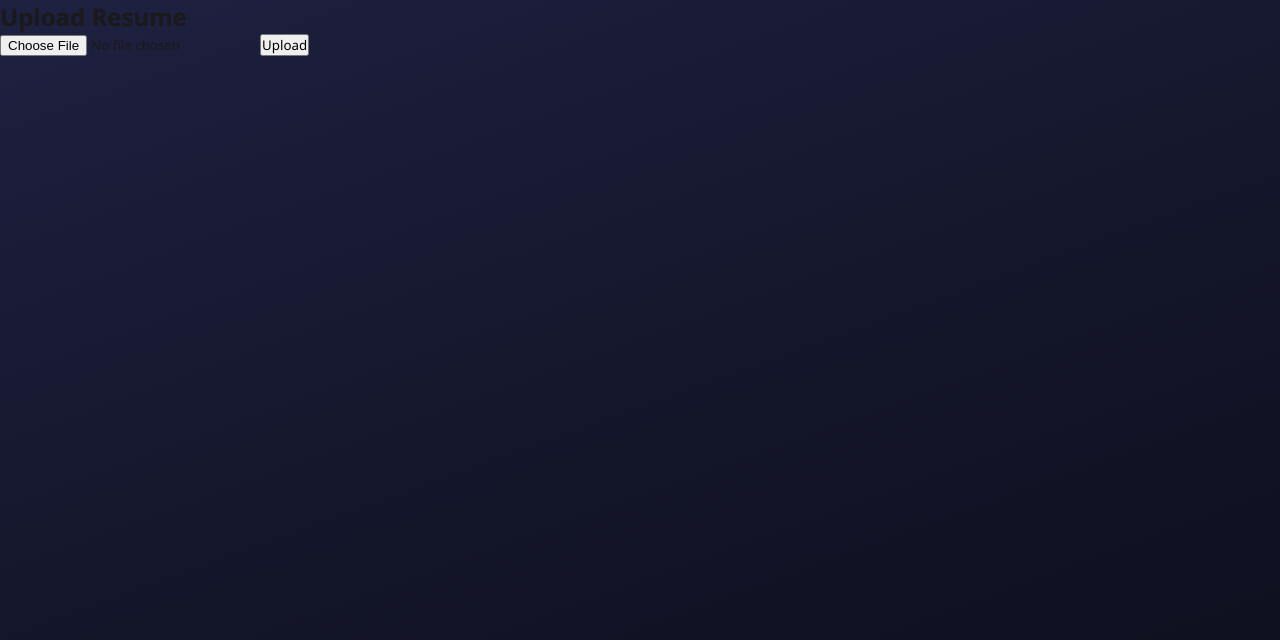
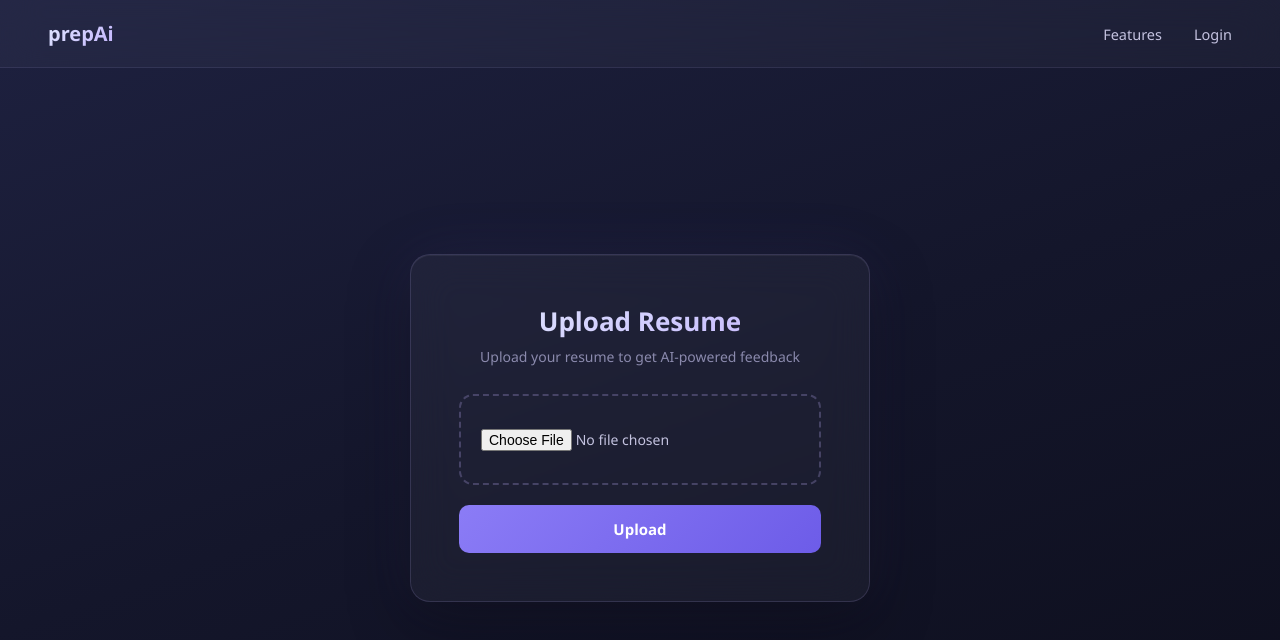
Before and after one commit to Aashnajain-design/prepai-frontend, a React (Vite) app: page /resume-upload in a window 1280 px wide. Shown: the top 640 px of the page. Built offline with nearby package versions, Linux system fonts and the light colour scheme.

Commit message:
Styled resume upload  page

```diff
--- /dev/null
+++ b/src/pages/Dashboard.css
@@ -0,0 +1,80 @@
+.dashboard-container {
+  min-height: calc(100vh - 80px);
+  padding: 48px;
+}
+
+.dashboard-header {
+  display: flex;
+  justify-content: space-between;
+  align-items: center;
+  margin-bottom: 40px;
+}
+
+.dashboard-header h1 {
+  background: linear-gradient(135deg, #e0e7ff, #c4b5fd);
+  -webkit-background-clip: text;
+  -webkit-text-fill-color: transparent;
+  background-clip: text;
+  font-size: 28px;
+  font-weight: 700;
+}
+
+.logout-btn {
+  padding: 10px 20px;
+  background: rgba(255, 255, 255, 0.05);
+  border: 1px solid rgba(196, 181, 253, 0.15);
+  border-radius: 10px;
+  color: #c4c3e0;
+  font-size: 14px;
+  font-weight: 500;
+  cursor: pointer;
+  transition: all 0.2s ease;
+}
+
+.logout-btn:hover {
+  background: rgba(239, 68, 68, 0.1);
+  border-color: rgba(239, 68, 68, 0.3);
+  color: #fca5a5;
+}
+
+.stats-grid {
+  display: flex;
+  gap: 24px;
+  flex-wrap: wrap;
+}
+
+.stat-card {
+  background: rgba(255, 255, 255, 0.04);
+  backdrop-filter: blur(20px);
+  -webkit-backdrop-filter: blur(20px);
+  border: 1px solid rgba(196, 181, 253, 0.12);
+  border-radius: 16px;
+  padding: 28px;
+  min-width: 220px;
+  box-shadow: 0 10px 30px rgba(0, 0, 0, 0.2);
+  transition: transform 0.2s ease;
+}
+
+.stat-card:hover {
+  transform: translateY(-4px);
+}
+
+.stat-card .stat-label {
+  color: #8b8aad;
+  font-size: 13px;
+  font-weight: 500;
+  margin-bottom: 8px;
+}
+
+.stat-card .stat-value {
+  color: #e9e7fd;
+  font-size: 32px;
+  font-weight: 700;
+}
+
+.loading-text, .error-text {
+  text-align: center;
+  color: #8b8aad;
+  padding: 60px;
+  font-size: 15px;
+}
--- a/src/pages/Dashboard.jsx
+++ b/src/pages/Dashboard.jsx
@@ -1,6 +1,8 @@
 import { useState, useEffect } from 'react';
 import { useNavigate } from 'react-router-dom';
 import axios from 'axios';
+import './Dashboard.css';
+import Navbar from '../components/Navbar';
 
 function Dashboard() {
   const [data, setData] = useState(null);
@@ -13,9 +15,7 @@ function Dashboard() {
       try {
         const token = localStorage.getItem('token');
         const response = await axios.get('http://localhost:5000/api/dashboard', {
-          headers: {
-            Authorization: `Bearer ${token}`
-          }
+          headers: { Authorization: `Bearer ${token}` }
         });
         setData(response.data);
       } catch (err) {
@@ -24,7 +24,6 @@ function Dashboard() {
         setLoading(false);
       }
     };
-
     fetchDashboardData();
   }, []);
 
@@ -33,18 +32,41 @@ function Dashboard() {
     navigate('/login');
   };
 
-  if (loading) return <p>Loading...</p>;
-  if (error) return <p>{error}</p>;
+  if (loading) return (
+    <>
+      <Navbar />
+      <p className="loading-text">Loading...</p>
+    </>
+  );
+
+  if (error) return (
+    <>
+      <Navbar />
+      <p className="error-text">{error}</p>
+    </>
+  );
 
   return (
-    <div className="dashboard">
-      <button onClick={handleLogout}>Logout</button>
-      <h1>{data.message}</h1>
-      <div className="stats">
-        <p>Interviews Completed: {data.stats.interviewsCompleted}</p>
-        <p>Resume Score: {data.stats.resumeScore}</p>
+    <>
+      <Navbar />
+      <div className="dashboard-container">
+        <div className="dashboard-header">
+          <h1>{data.message}</h1>
+          <button className="logout-btn" onClick={handleLogout}>Logout</button>
+        </div>
+
+        <div className="stats-grid">
+          <div className="stat-card">
+            <p className="stat-label">Interviews Completed</p>
+            <p className="stat-value">{data.stats.interviewsCompleted}</p>
+          </div>
+          <div className="stat-card">
+            <p className="stat-label">Resume Score</p>
+            <p className="stat-value">{data.stats.resumeScore}</p>
+          </div>
+        </div>
       </div>
-    </div>
+    </>
   );
 }
 
--- /dev/null
+++ b/src/pages/ResumeUpload.css
@@ -0,0 +1,82 @@
+.upload-container {
+  min-height: calc(100vh - 80px);
+  display: flex;
+  justify-content: center;
+  align-items: center;
+  padding: 48px;
+}
+
+.upload-card {
+  background: rgba(255, 255, 255, 0.04);
+  backdrop-filter: blur(20px);
+  -webkit-backdrop-filter: blur(20px);
+  border: 1px solid rgba(196, 181, 253, 0.15);
+  border-radius: 20px;
+  box-shadow:
+    0 20px 60px rgba(0, 0, 0, 0.4),
+    0 0 60px rgba(139, 124, 246, 0.1),
+    inset 0 1px 0 rgba(255, 255, 255, 0.06);
+  padding: 48px;
+  width: 460px;
+  text-align: center;
+}
+
+.upload-card h2 {
+  background: linear-gradient(135deg, #e0e7ff, #c4b5fd);
+  -webkit-background-clip: text;
+  -webkit-text-fill-color: transparent;
+  background-clip: text;
+  font-size: 26px;
+  font-weight: 700;
+  margin-bottom: 8px;
+}
+
+.upload-subtitle {
+  color: #8b8aad;
+  font-size: 14px;
+  margin-bottom: 28px;
+}
+
+.file-input-wrapper {
+  border: 2px dashed rgba(196, 181, 253, 0.25);
+  border-radius: 14px;
+  padding: 32px 20px;
+  margin-bottom: 20px;
+  transition: border-color 0.25s ease, background 0.25s ease;
+}
+
+.file-input-wrapper:hover {
+  border-color: #a78bfa;
+  background: rgba(167, 139, 250, 0.04);
+}
+
+.upload-card input[type="file"] {
+  color: #c4c3e0;
+  font-size: 14px;
+  width: 100%;
+}
+
+.upload-card button {
+  padding: 14px 32px;
+  background: linear-gradient(135deg, #8b7cf6, #6d5ce8);
+  color: white;
+  border: none;
+  border-radius: 10px;
+  font-size: 15px;
+  font-weight: 600;
+  cursor: pointer;
+  transition: transform 0.15s ease, box-shadow 0.25s ease;
+  width: 100%;
+}
+
+.upload-card button:hover {
+  box-shadow: 0 10px 30px rgba(139, 124, 246, 0.4);
+  transform: translateY(-2px);
+}
+
+.upload-message {
+  margin-top: 20px;
+  color: #a7f3d0;
+  font-size: 14px;
+  font-weight: 500;
+}
--- a/src/pages/ResumeUpload.jsx
+++ b/src/pages/ResumeUpload.jsx
@@ -1,10 +1,11 @@
 import { useState } from "react";
 import axios from "axios";
+import "./ResumeUpload.css";
+import Navbar from "../components/Navbar";
 
 function ResumeUpload() {
     const [file, setFile] = useState(null);
     const [message, setMessage] = useState("");
-    const[preview , setPreview] = useState("");
 
     const handleFileChange = (e) => {
         setFile(e.target.files[0]);
@@ -19,12 +20,9 @@ function ResumeUpload() {
         try {
             const token = localStorage.getItem('token');
             const response = await axios.post('http://localhost:5000/api/upload-resume', formData, {
-                headers: {
-                    Authorization: `Bearer ${token}`
-                }
+              headers: { Authorization: `Bearer ${token}` }
             });
             setMessage(response.data.message);
-            setPreview(response.data.textPreview);
         } catch (err) {
             console.log(err);
             setMessage('Upload failed');
@@ -32,15 +30,24 @@ function ResumeUpload() {
     };
 
     return (
-        <div>
+        <>
+          <Navbar />
+          <div className="upload-container">
+            <div className="upload-card">
                 <h2>Upload Resume</h2>
+                <p className="upload-subtitle">Upload your resume to get AI-powered feedback</p>
+
                 <form onSubmit={handleUpload}>
+                    <div className="file-input-wrapper">
                         <input type="file" onChange={handleFileChange} accept=".pdf" />
+                    </div>
                     <button type="submit">Upload</button>
                 </form>
-            {message && <p>{message}</p>}
-            {preview  && <p> <strong>Preview:</strong> {preview}</p>}
+
+                {message && <p className="upload-message">{message}</p>}
             </div>
+          </div>
+        </>
     );
 }
 
```
Lines whose indentation alone changed are shown as unchanged.
